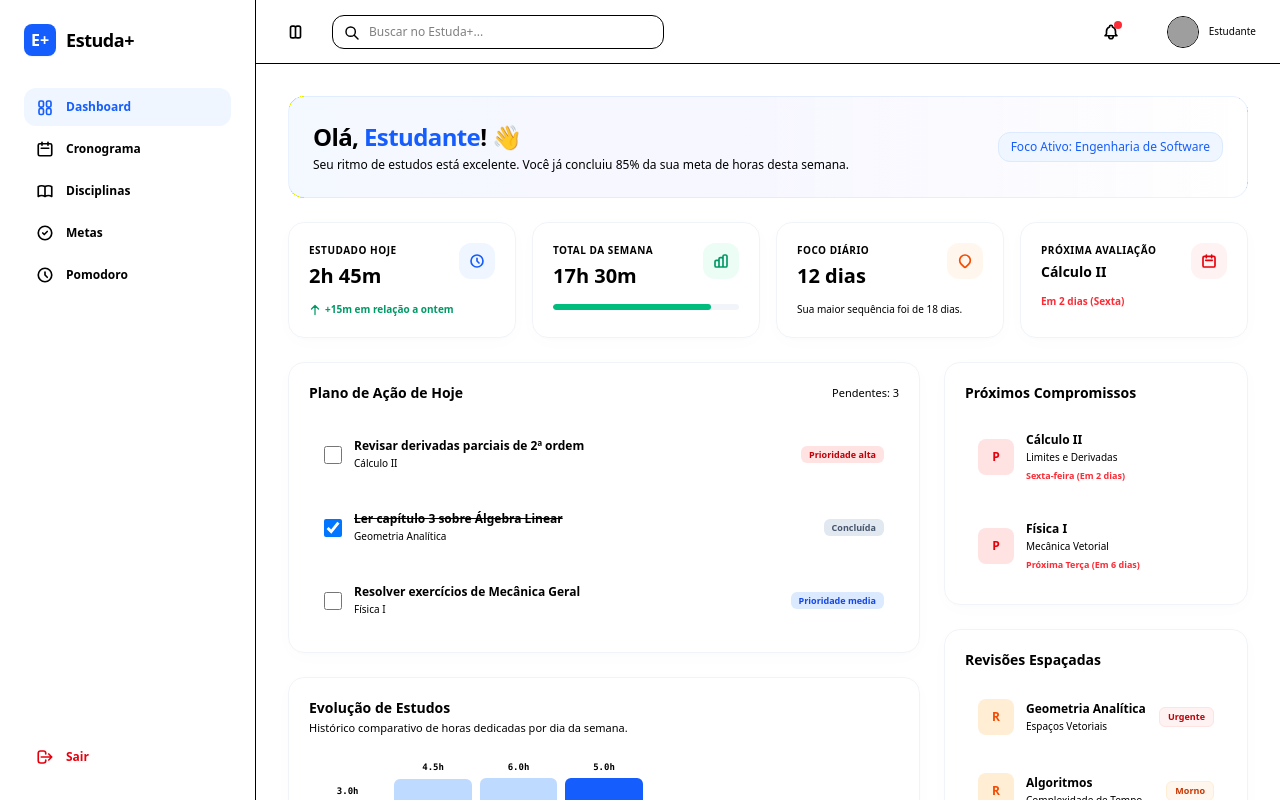
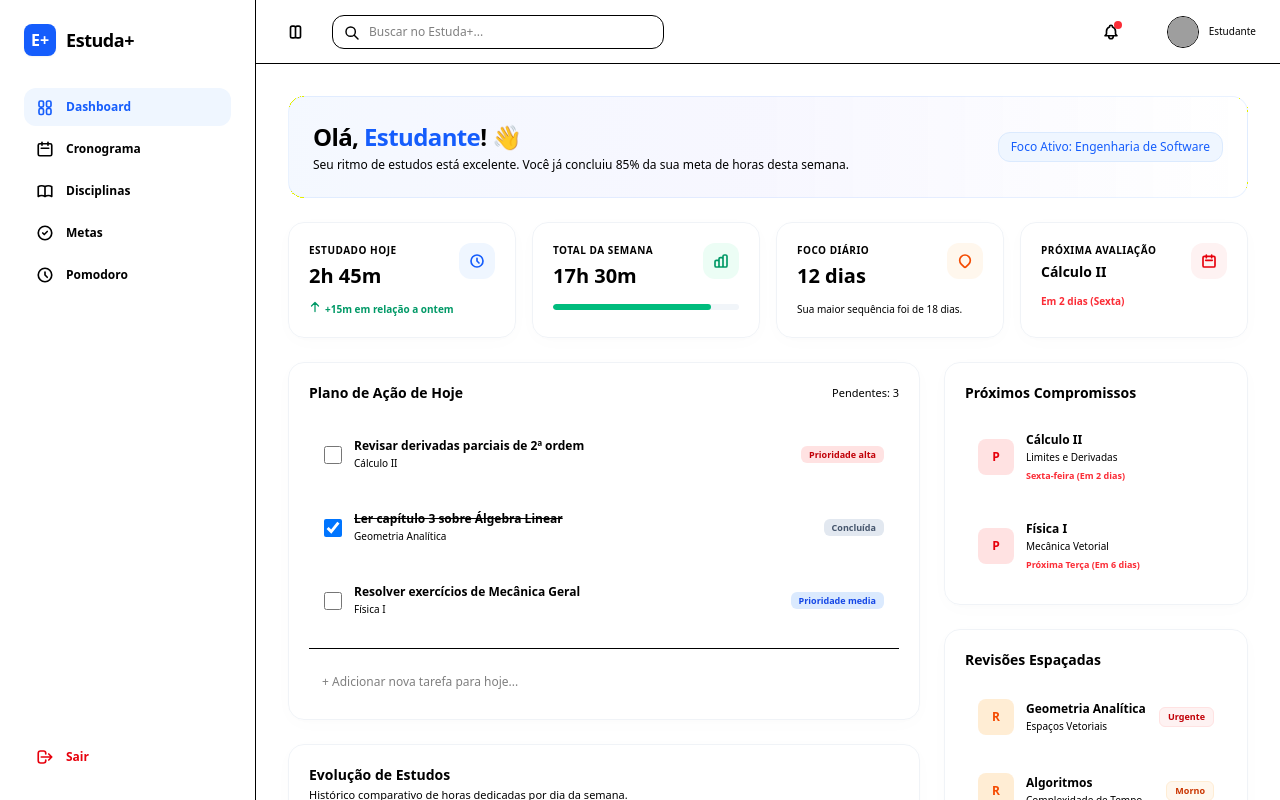
Before and after one commit to angelosilvanno/estuda-plus, an Angular app: page /dashboard in a window 1280 px wide. Shown: the top 800 px of the page. Built offline with nearby package versions, Linux system fonts and the light colour scheme; grey boxes are pictures that could not be loaded.

Commit message:
feat: adiciona funcionalidade de adição rápida de tarefas no dashboard

```diff
--- a/src/app/features/dashboard/dashboard.html
+++ b/src/app/features/dashboard/dashboard.html
@@ -26,7 +26,7 @@
         </div>
       </div>
       <p class="text-[10px] text-emerald-600 font-bold mt-3 flex items-center gap-1">
-        <svg class="w-3 h-3" fill="none" stroke="currentColor" viewBox="0 0 24 24"><path stroke-linecap="round" stroke-linejoin="round" stroke-width="2.5" d="M5 10l7-7m0 0l7 7m-7-7v18"/></svg>
+        <svg class="w-3 h-3 animate-bounce" fill="none" stroke="currentColor" viewBox="0 0 24 24"><path stroke-linecap="round" stroke-linejoin="round" stroke-width="2.5" d="M5 10l7-7m0 0l7 7m-7-7v18"/></svg>
         +15m em relação a ontem
       </p>
     </div>
@@ -115,6 +115,26 @@
             </span>
           </label>
         </div>
+
+        <!-- Linha de Entrada de Texto para Adição Rápida (Quick Add) -->
+        <div class="mt-4 pt-4 border-t border-(--border-color)">
+          <div class="relative flex items-center transition-all duration-300">
+            <input
+              type="text"
+              [(ngModel)]="novaTarefaTexto"
+              (keyup.enter)="adicionarTarefa()"
+              placeholder="+ Adicionar nova tarefa para hoje..."
+              class="w-full bg-transparent border border-transparent rounded-xl px-3 py-2 text-xs text-(--text-muted) focus:text-(--text-main) focus:bg-(--bg-primary) focus:border---border-color focus:px-4 focus:py-2.5 focus:outline-none focus:ring-2 focus:ring-blue-500 focus:border-transparent transition-all duration-300 cursor-pointer focus:cursor-text"
+            >
+            <button
+              *ngIf="novaTarefaTexto.trim()"
+              (click)="adicionarTarefa()"
+              class="absolute right-2 px-3 py-1.5 bg-blue-600 hover:bg-blue-700 text-white text-[10px] font-bold rounded-lg cursor-pointer transition-all shadow-3xs active:scale-[0.98]"
+            >
+              Adicionar
+            </button>
+          </div>
+        </div>
       </div>
 
       <!-- RF11 - Gráfico de Horas Estudadas na Semana -->
--- a/src/app/features/dashboard/dashboard.ts
+++ b/src/app/features/dashboard/dashboard.ts
@@ -38,6 +38,8 @@ export class Dashboard {
   horasSemana = '17h 30m';
   streakDias = 12;
   proximaProvaData = 'Em 2 dias (Sexta)';
+
+  novaTarefaTexto = '';
 
   tarefas: TarefaDia[] = [
     { id: 1, texto: 'Revisar derivadas parciais de 2ª ordem', disciplina: 'Cálculo II', prioridade: 'alta', concluida: false },
@@ -84,10 +86,38 @@ export class Dashboard {
         console.error('Erro ao ler nome do usuário para o Dashboard:', error);
       }
     }
+
+    const tarefasSalvas = localStorage.getItem('usuarioTarefas');
+    if (tarefasSalvas) {
+      try {
+        this.tarefas = JSON.parse(tarefasSalvas);
+      } catch (error) {
+        console.error('Erro ao ler tarefas salvas:', error);
+      }
+    } else {
+      localStorage.setItem('usuarioTarefas', JSON.stringify(this.tarefas));
+    }
   }
 
   alternarTarefa(tarefa: TarefaDia): void {
     tarefa.concluida = !tarefa.concluida;
     tarefa.prioridade = tarefa.concluida ? 'concluida' : 'media';
+    localStorage.setItem('usuarioTarefas', JSON.stringify(this.tarefas));
+  }
+
+  adicionarTarefa(): void {
+    if (!this.novaTarefaTexto.trim()) return;
+
+    const novaTarefa: TarefaDia = {
+      id: Date.now(),
+      texto: this.novaTarefaTexto.trim(),
+      disciplina: 'Foco Geral',
+      prioridade: 'media',
+      concluida: false
+    };
+
+    this.tarefas.unshift(novaTarefa);
+    localStorage.setItem('usuarioTarefas', JSON.stringify(this.tarefas));
+    this.novaTarefaTexto = '';
   }
 }
```
